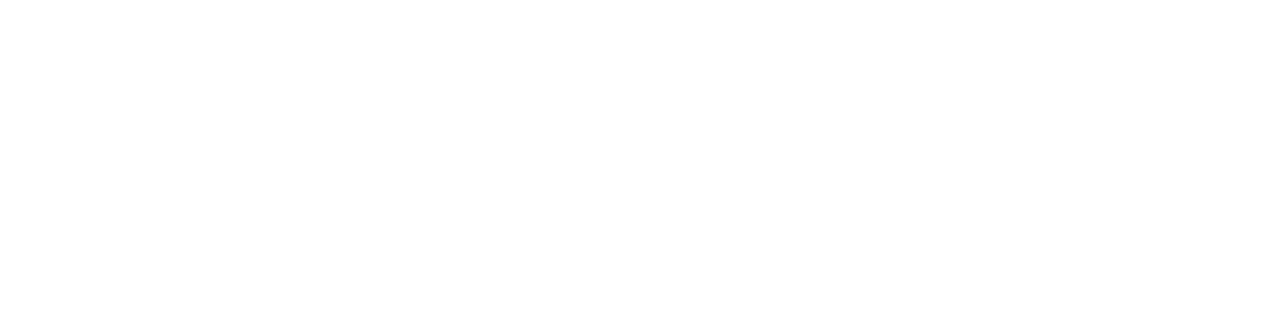
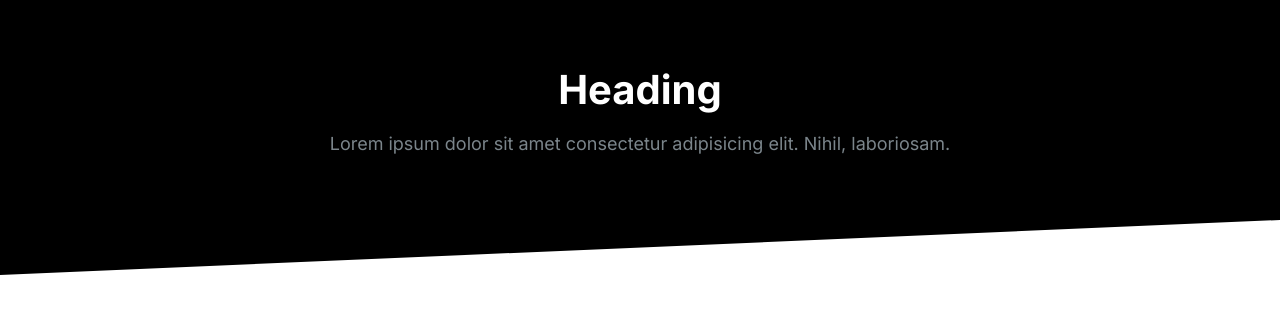
Before and after one commit to ShivangKakkar/moshify, a plain HTML site: page index.html in a window 1280 px wide. Drawn offline with Linux system fonts and the light colour scheme.

Commit message:
Build blocks component

```diff
--- a/css/styles.css
+++ b/css/styles.css
@@ -587,3 +587,42 @@ a {
   max-height: 100vh;
   opacity: 1;
 }
+
+/* Blocks */
+
+.block {
+  --padding-vertical: 6rem;
+  padding: var(--padding-vertical) 2rem;
+}
+
+.block__header {
+  text-align: center;
+}
+
+.block__heading {
+  margin-top: 0;
+}
+
+.block--dark {
+  background: #000;
+  color: #7b858b;
+}
+
+.block--dark .block__heading {
+  color: #fff;
+}
+
+.block--skewed-right {
+  padding-bottom: calc(var(--padding-vertical) + 4rem);
+  clip-path: polygon(0% 0%, 100% 0%, 100% 100%, 0% 80%);
+}
+
+.block--skewed-left {
+  padding-bottom: calc(var(--padding-vertical) + 4rem);
+  clip-path: polygon(0% 0%, 100% 0%, 100% 80%, 0% 100%);
+}
+
+.container {
+  max-width: 1140px;
+  margin: 0 auto;
+}
--- a/index.html
+++ b/index.html
@@ -14,5 +14,15 @@
     <link rel="stylesheet" href="css/normalize.css" />
     <link rel="stylesheet" href="css/styles.css" />
   </head>
-  <body></body>
+  <body>
+    <section class="block block--dark block--skewed-left">
+      <header class="block__header">
+        <h2 class="block__heading">Heading</h2>
+        <p>
+          Lorem ipsum dolor sit amet consectetur adipisicing elit. Nihil,
+          laboriosam.
+        </p>
+      </header>
+    </section>
+  </body>
 </html>
```
Also changed, not shown: components/blocks.html (added, +9 -0 lines).
